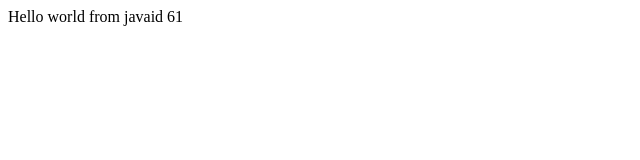
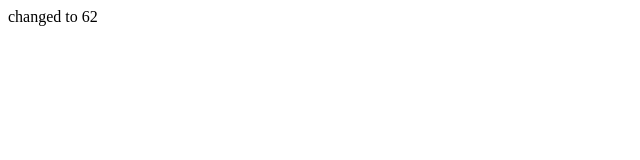
Before and after one commit to harqta/bootcamp-5.11.2020, a plain HTML site: page index.html in a window 1280 px wide. Shown: the whole page, without its empty margins (0-640 px from the left). Drawn offline with Linux system fonts and the light colour scheme.

Commit message:
updated on 6.11.2020

```diff
--- a/index.html
+++ b/index.html
@@ -5,7 +5,7 @@
 </head>
 <body>
     <div>
-        Hello world from javaid 61
+        changed to 62
     </div>
 
 </body>
```
